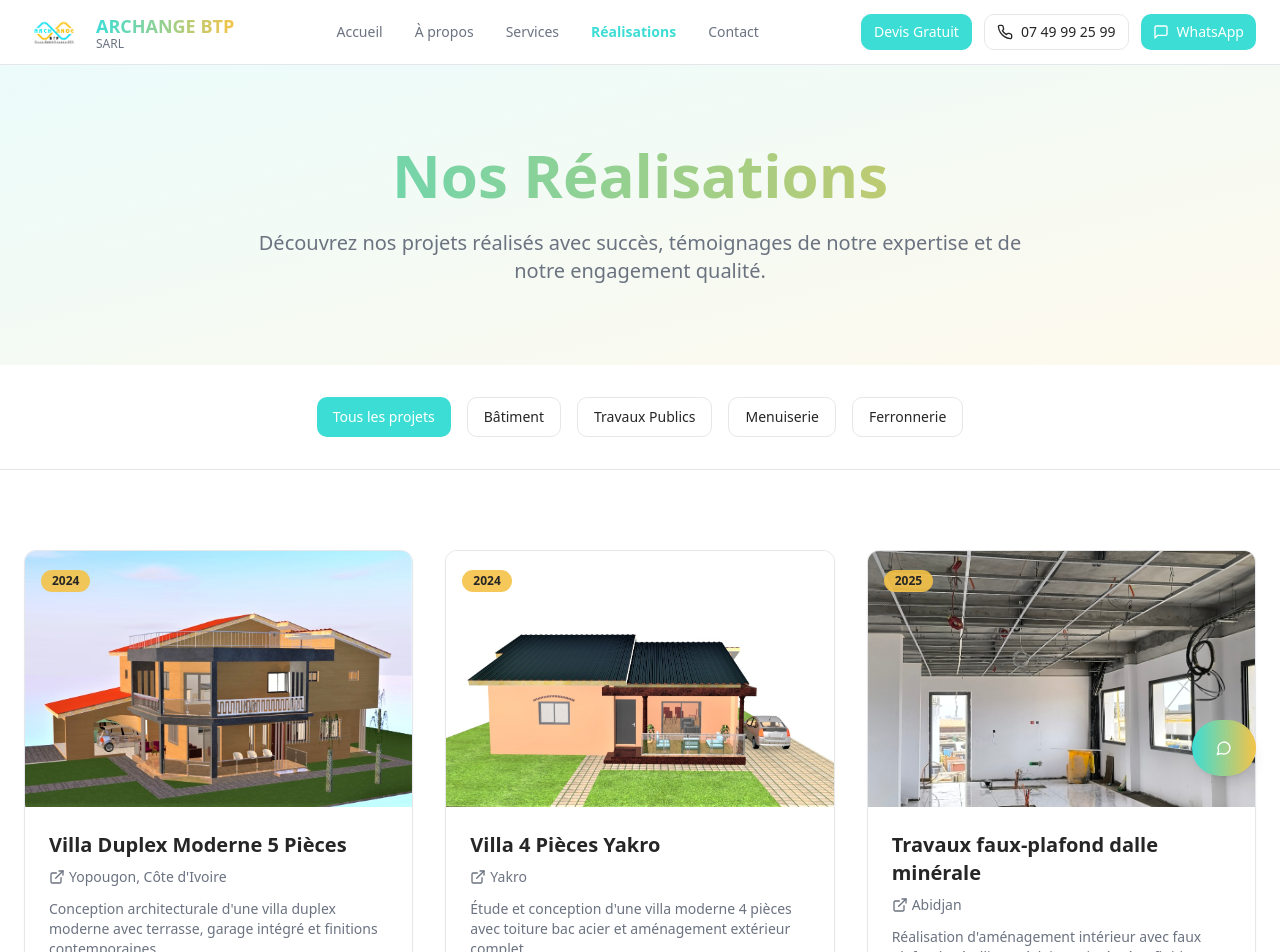
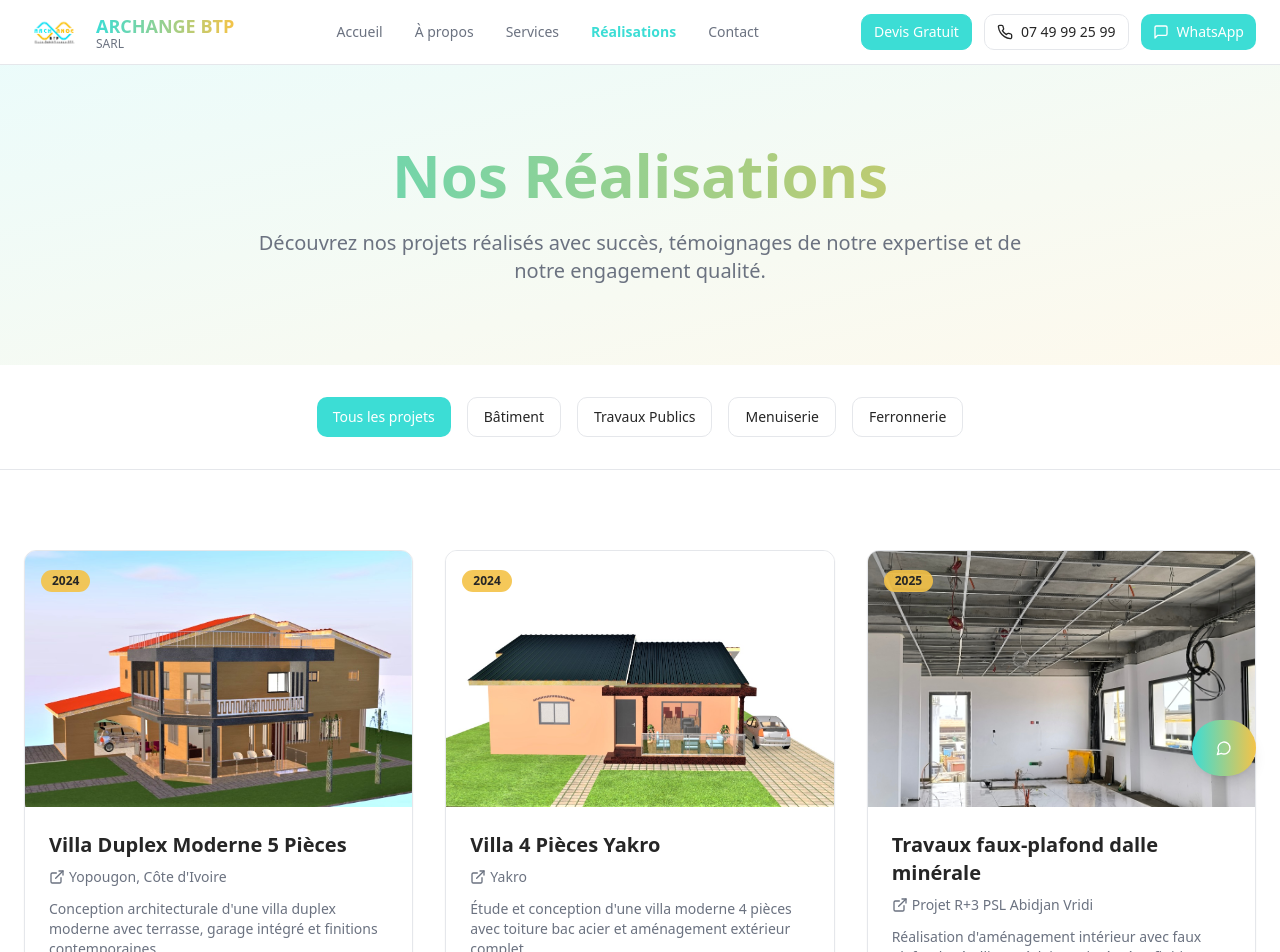
Before and after one commit to tiotelassina05-collab/archange-btp-vitrine, a React (Vite) app: page /realizations in a window 1280 px wide. Shown: the top 952 px of the page. Built offline with nearby package versions, Linux system fonts and the light colour scheme; the HTML template or start-up script is replaced by a standard one.

Commit message:
Update realization title

```diff
--- a/src/pages/Realizations.tsx
+++ b/src/pages/Realizations.tsx
@@ -44,7 +44,7 @@ const Realizations = () => {
       id: 3,
       title: "Travaux faux-plafond dalle minérale",
       category: "batiment",
-      location: "Abidjan",
+      location: "Projet R+3 PSL Abidjan Vridi",
       year: "2025",
       description: "Réalisation d'aménagement intérieur avec faux plafond métallique, éclairage intégré et finitions techniques.",
       image: amenagementInterieur,
```
